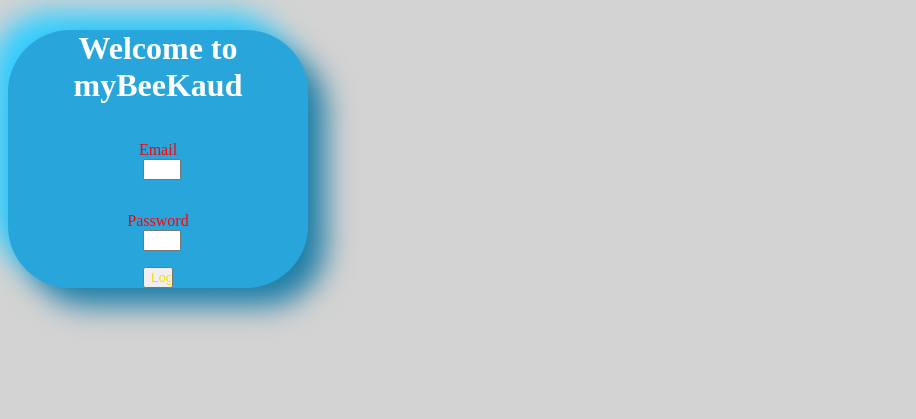
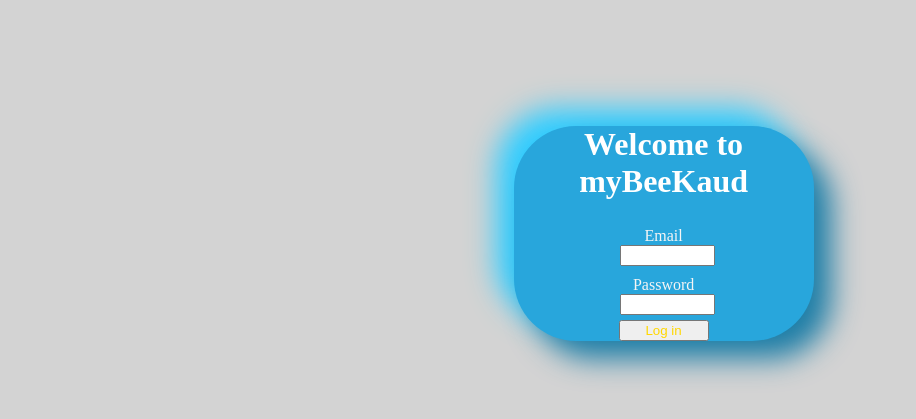
Before and after one commit to doneuxsimon/breaking_badge, a PHP site: page / in a window 1280 px wide. Shown: the top 419 px of the page, without its empty margins (0-916 px from the left). Run offline with PHP 8.4, Linux system fonts and the light colour scheme; a stand-in replaces the project's code that opens the database connection; some web fonts are replaced.

Commit message:
NeuMorphism CSS

```diff
--- a/template/assets/style.css
+++ b/template/assets/style.css
@@ -18,21 +18,30 @@
     width: 300px;
     border-radius: 62px;
     background: #28a6dc;
-    box-shadow:  18px 18px 29px #1e7ea7,
-                 -18px -18px 29px #32ceff;}
+    box-shadow:  18px 18px 29px #1e7ea7, -18px -18px 29px #32ceff;
+    margin-left: 40%;
+    margin-top: 10%;
+}
 form {
     display: flex;
     flex-direction: column;
     text-align: center;
-    color: red;
+    color: whitesmoke;
+}
+p {
+    margin: 5px;
 }
 input {
     display: flex;
-    width: 10%;
+    width: 30%;
     flex-direction: row;
     color: gold;
-    margin-left: 45%;
+    margin-left: 35%;
     justify-content: center;
+}
+
+input #login{
+    margin-bottom: 5px;
 }
 a:hover {
     color: dodgerblue;
--- a/template/pages/login.php
+++ b/template/pages/login.php
@@ -34,7 +34,7 @@
         <label for="pwd"> Password </label>
         <input type="password" id="pwd" name="pwd">
     </p>
-    <input type="submit" value="Log in">
+    <input type="submit" value="Log in" name="login">
 </form>
 </div>
 <?php } ?>
```
